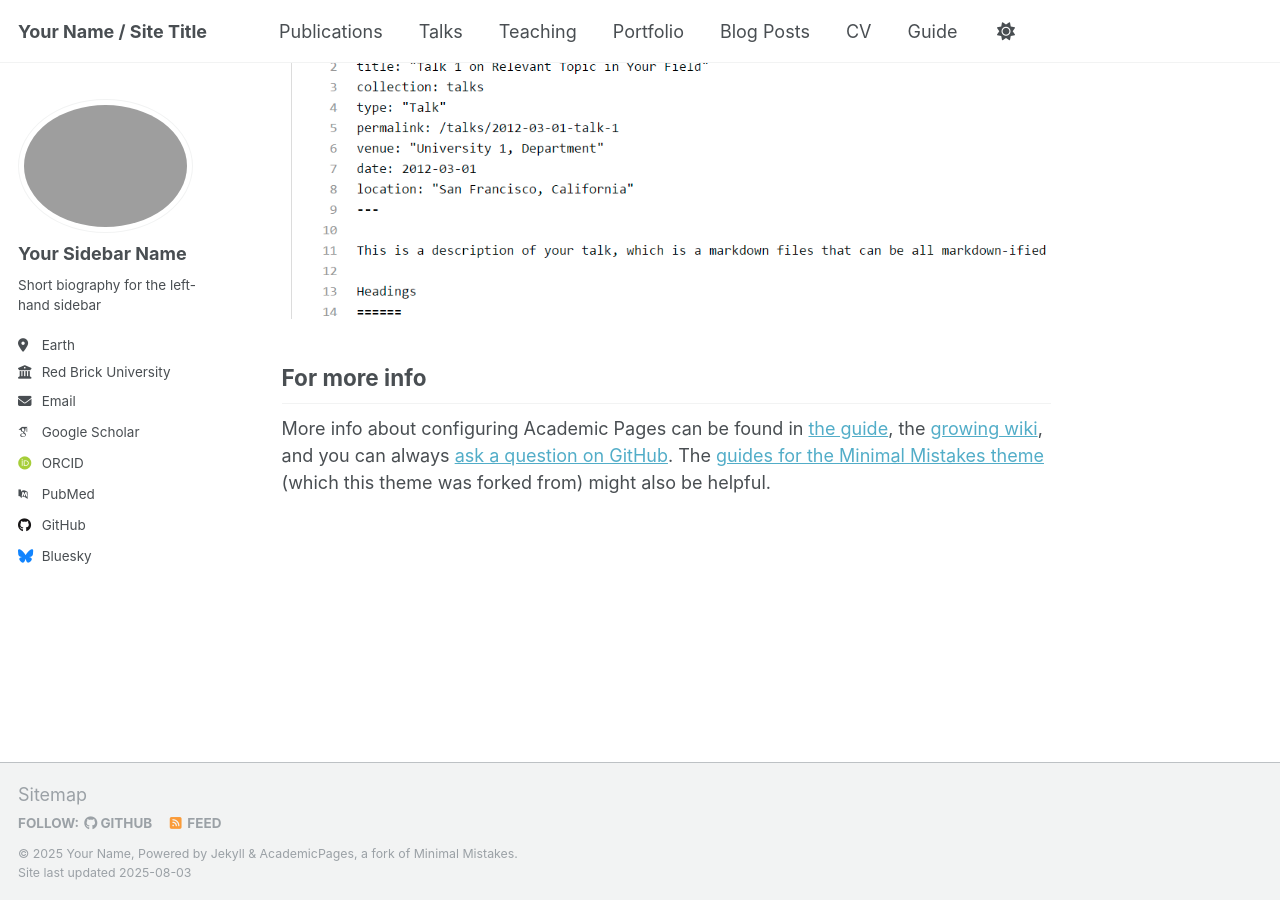
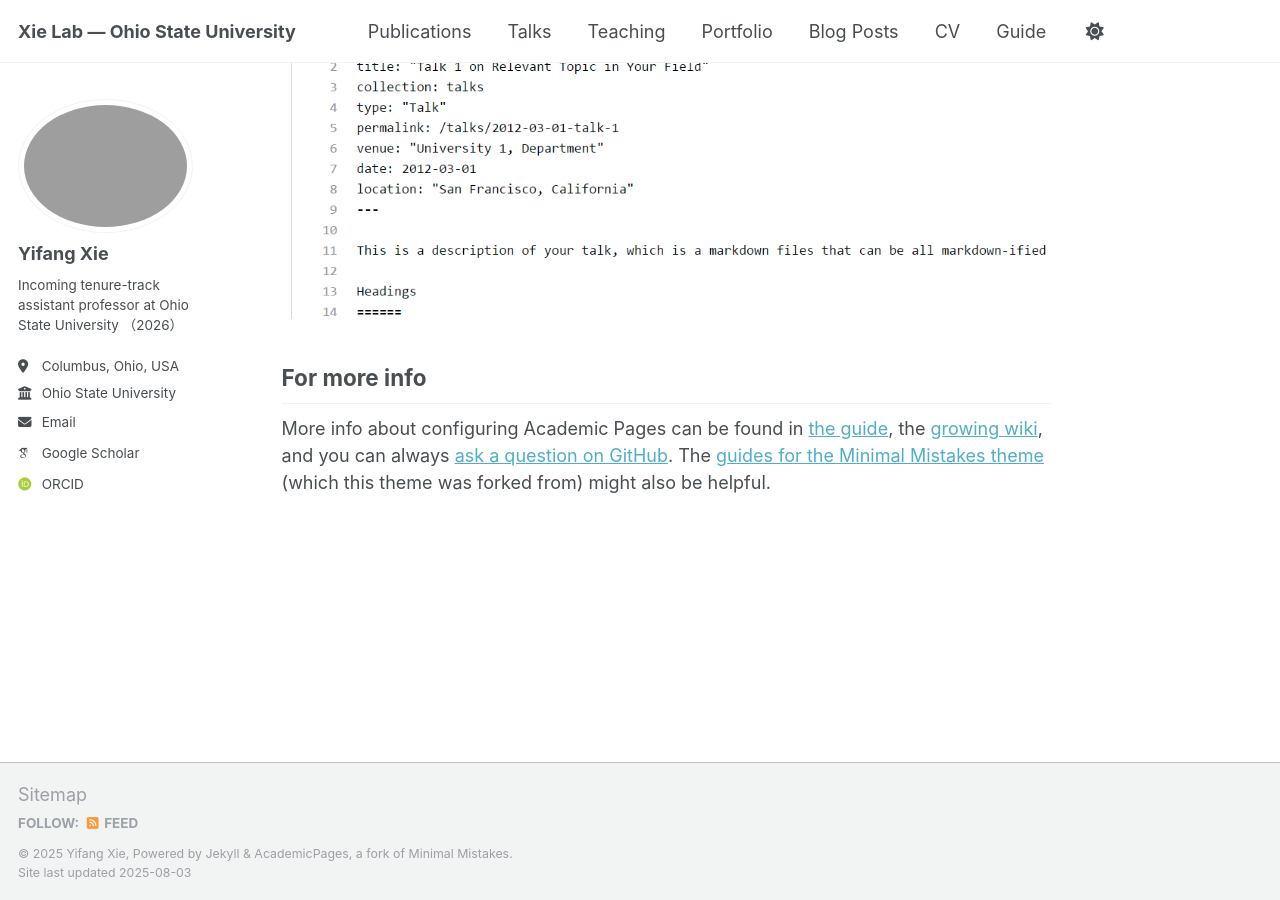
Before and after one commit to YifangXie/YifangXie.github.io, a Jekyll site: the page built from _pages/about.md, in a window 1280 px wide and 900 px high, scrolled down 2880 px. Built offline with Jekyll 4.4.1, drawn with Linux system fonts in a browser that asks for light colours; some web fonts are replaced; a script that is not in the unit is left out.

Commit message:
update_config.yml

```diff
--- a/_config.yml
+++ b/_config.yml
@@ -9,11 +9,11 @@
 # Basic Site Settings
 locale                   : "en-US"
 site_theme               : "default"
-title                    : "Your Name / Site Title"
+title                    : " Xie Lab — Ohio State University"
 title_separator          : "-"
-name                     : &name "Your Name"
+name                     : &name "Yifang Xie"
 description              : &description "personal description"
-url                      : https://academicpages.github.io # the base hostname & protocol for your site e.g. "https://[your GitHub username].github.io" or if you already have some other page hosted on Github then use "https://[your GitHub username].github.io/[Your Repo Name]"
+url                      : https://yifangxie.github.io/ # the base hostname & protocol for your site e.g. "https://[your GitHub username].github.io" or if you already have some other page hosted on Github then use "https://[your GitHub username].github.io/[Your Repo Name]"
 baseurl                  : "" # the subpath of your site, e.g. "/blog"
 repository               : "academicpages/academicpages.github.io"
 
@@ -23,23 +23,23 @@ repository               : "academicpages/academicpages.github.io"
 author:
   # Biographic information
   avatar           : "profile.png"
-  name             : "Your Sidebar Name"
+  name             : "Yifang Xie"
   pronouns         : # example: "she/her"
-  bio              : "Short biography for the left-hand sidebar"
-  location         : "Earth"
-  employer         : "Red Brick University"
+  bio              : "Incoming tenure-track assistant professor at Ohio State University （2026）"
+  location         : "Columbus, Ohio, USA"
+  employer         : "Ohio State University"
   uri              : # URL
-  email            : "none@example.org"
+  email            : "yfxie1203@gmail.com"
 
   # Academic websites
   academia         : # URL
   arxiv            : # URL - Update with the correct link to your profile
-  googlescholar    : "https://scholar.google.com/citations?user=PS_CX0AAAAAJ"
+  googlescholar    : "https://scholar.google.com/citations?user=SEQpORsAAAAJ&hl=en"
   inspire-hep      : # URL
   impactstory      : # URL
-  orcid            : "http://orcid.org/yourorcidurl"
+  orcid            : "https://orcid.org/my-orcid?orcid=0000-0002-5501-4018"
   semantic         : # URL
-  pubmed           : "https://www.ncbi.nlm.nih.gov/pubmed/?term=john+snow"
+  pubmed           : # " "
   researchgate     : # URL
   scopus           : # URL
 
@@ -47,13 +47,13 @@ author:
   bitbucket        : # Username - Update with your username on the site
   codepen          : # Username
   dribbble         : # Username
-  github           : "academicpages"
+  github           : # "academicpages"
   kaggle           : # Username
   stackoverflow    : # User number or user number and name (i.e., use "1" or "1/jeff-atwood")
 
   # Social media
   artstation       : # Username
-  bluesky          : "bsky.app" # Replace this with you Bluesky username
+  bluesky          : # "bsky.app" # Replace this with you Bluesky username
   facebook         : # Username
   flickr           : # Username
   foursquare       : # Username
@@ -81,11 +81,11 @@ author:
 # Publication Category - The following the list of publication categories and their headings
 publication_category:
   books:
-    title: 'Books'
+    title: # 'Books'
   manuscripts:
     title: 'Journal Articles'
   conferences:
-    title: 'Conference Papers'
+    title: # 'Conference Papers'
 
 # Site Settings
 teaser                   :  # filename of teaser fallback teaser image placed in /images/, .e.g. "500x300.png"
```
Also changed, not shown: 1 other file.
